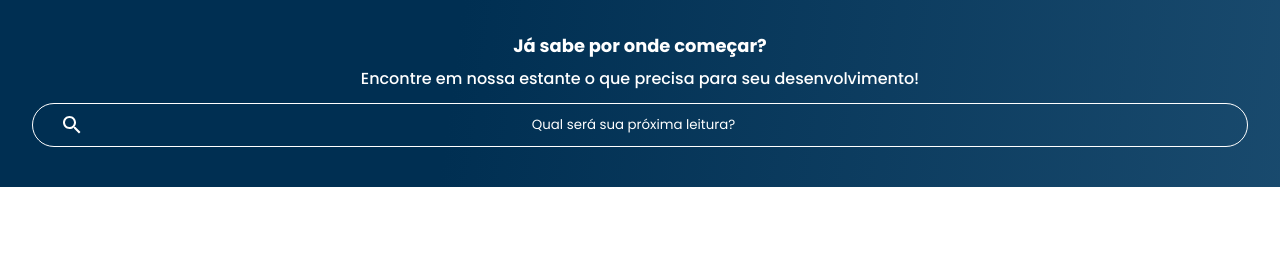
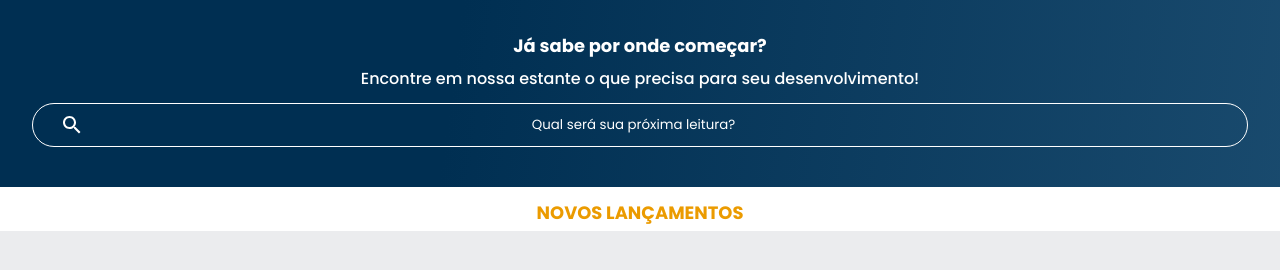
Before and after one commit to alisson-vml/alura-books, a plain HTML site: page index.html in a window 1280 px wide. Shown: the part 88-358 px from the top of the page. Drawn offline with Linux system fonts and the light colour scheme.

Commit message:
feat: seção carrossel

```diff
--- a/index.html
+++ b/index.html
@@ -55,6 +55,10 @@
     <p class="banner__texto">Encontre em nossa estante o que precisa para seu desenvolvimento!</p>
     <input type="search" class="banner__pesquisa" placeholder="Qual será sua próxima leitura?">
   </section>
+
+  <section class="carrossel">
+    <h2 class="carrossel__titulo">Novos lançamentos</h2>
+  </section>
 </body>
 
 </html>
--- a/style.css
+++ b/style.css
@@ -1,5 +1,6 @@
 @import url("styles/header.css");
 @import url("styles/banner.css");
+@import url("styles/carrossel.css");
 :root {
   --cor-de-fundo: #ebecee;
   --branco: #ffffff;
@@ -9,7 +10,7 @@
 }
 
 body {
-  background-color: var(--azul-degrade);
+  background-color: var(--cor-de-fundo);
   font-family: var(--fonte-principal);
   font-size: 16px;
   font-weight: 400;
--- /dev/null
+++ b/styles/carrossel.css
@@ -0,0 +1,9 @@
+.carrossel__titulo{
+  color: var(--laranja);
+  background-color: var(--branco);
+  text-align: center;
+  text-transform: uppercase;
+  font-size: 1.12rem;
+  font-weight:700;
+  padding: 1em 0 0.5em 0;
+}
```
